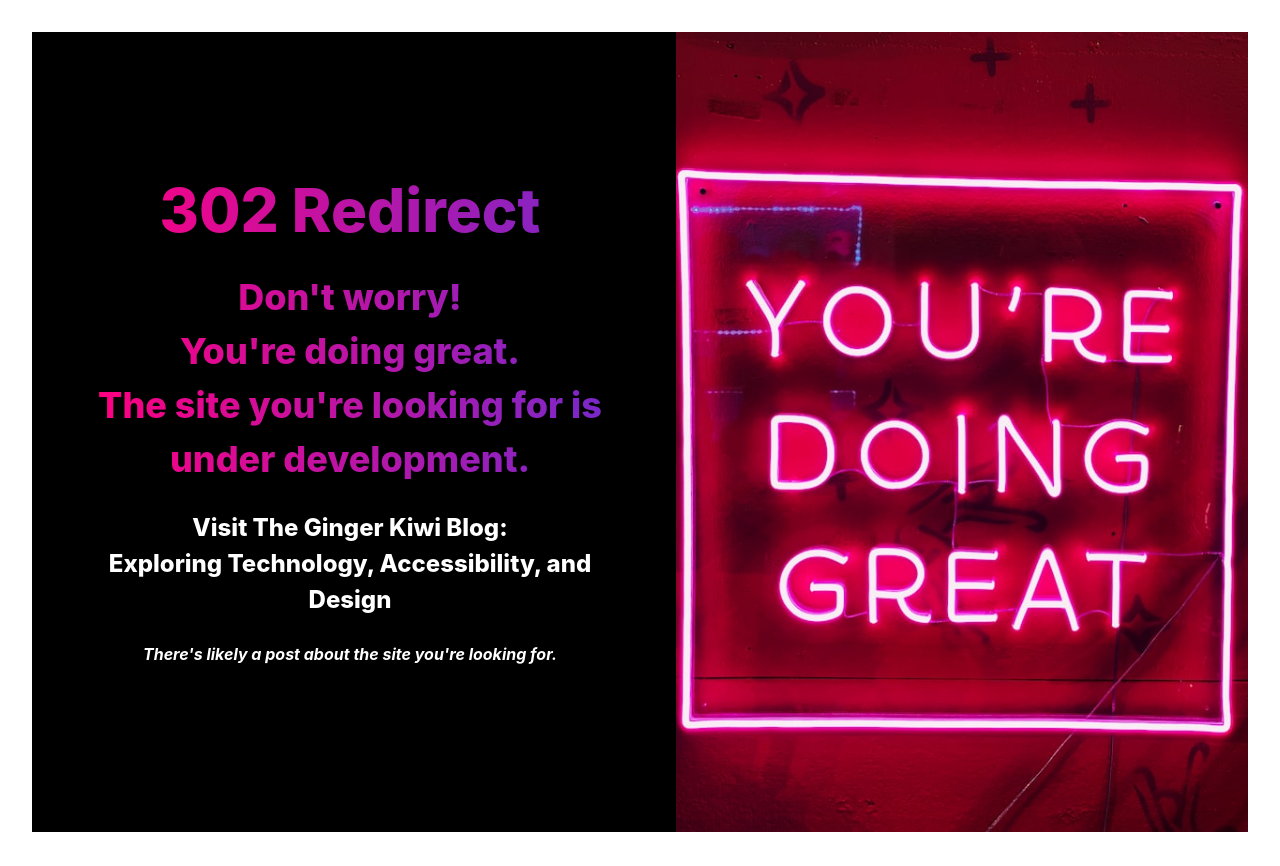
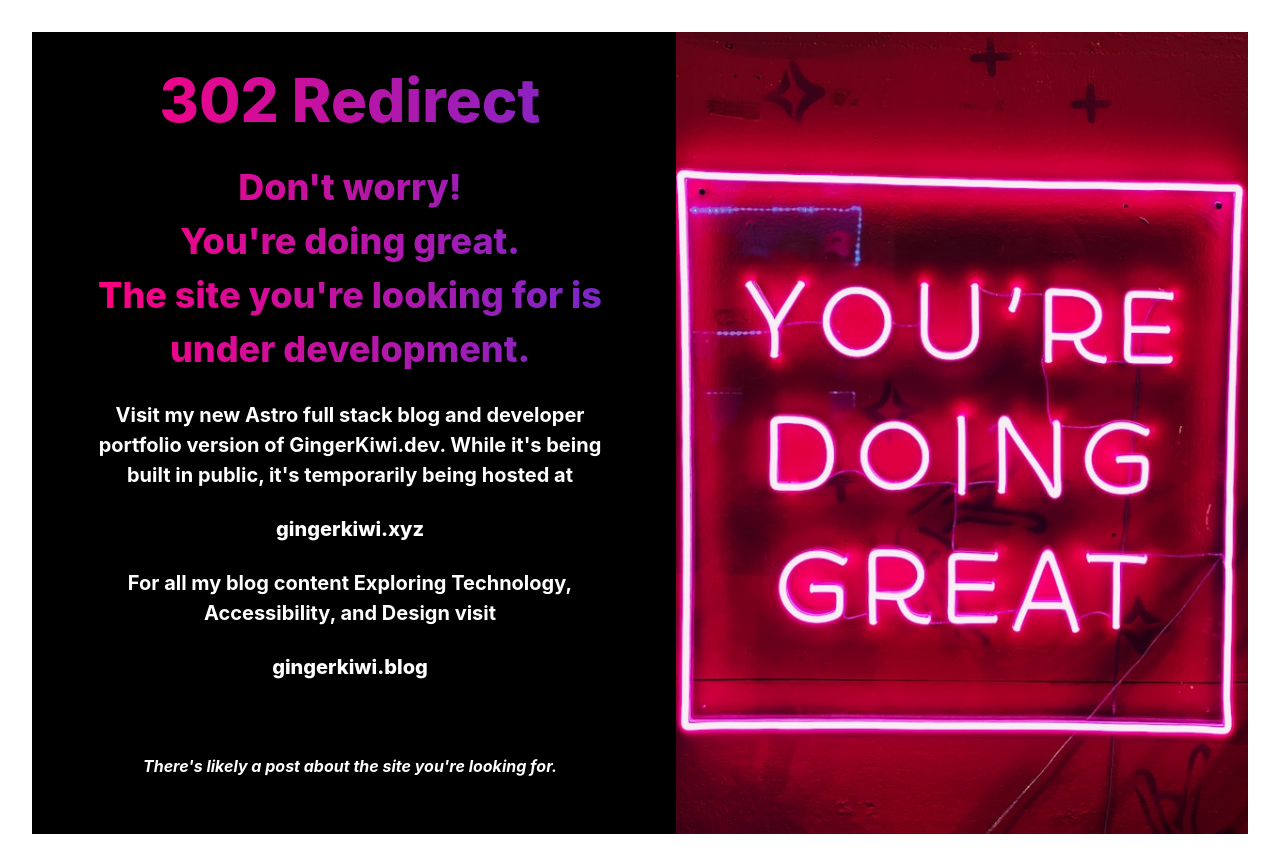
Before and after one commit to GingerKiwi/302-gingerkiwi-redirect-vercel, a React (Vite) app: page / in a window 1280 px wide. Built offline with nearby package versions, Linux system fonts and the light colour scheme.

Commit message:
update hero text to include gingerkiwi.xyz new astro site

```diff
--- a/src/Components/Hero.jsx
+++ b/src/Components/Hero.jsx
@@ -36,18 +36,40 @@ export default function Hero() {
 >
   Don't worry! <br></br>You're doing great. <br></br>The site you're looking for is under development.
 </Text>
+<Text
+color='white'
+fontSize='xl'
+fontWeight='bold'
+// fontStyle={'italic'}
+>
+Visit my new Astro full stack blog and developer portfolio version of GingerKiwi.dev. While it's being built in public, it's temporarily being hosted at </Text>
+<Link href='https://gingerkiwi.xyz'
+    color='white'
+    fontSize='xl'
+    fontWeight='extrabold'>
+   gingerkiwi.xyz  <br></br>
+</Link>
+
+<Text
+color='white'
+fontSize='xl'
+fontWeight='bold'
+// fontStyle={'italic'}
+>
+For all my blog content Exploring Technology, Accessibility, and Design visit </Text>
 <Link href='https://gingerkiwi.blog'
     color='white'
-    fontSize='2xl'
+    fontSize='xl'
     fontWeight='extrabold'>
-  Visit The Ginger Kiwi Blog: <br></br>Exploring Technology, Accessibility, and Design
-</Link>
+   gingerkiwi.blog  <br></br>
+</Link><br></br>
 <Text
 color='white'
 fontSize='1xl'
 fontWeight='bold'
 fontStyle={'italic'}
->There's likely a post about the site you're looking for.</Text>
+>
+There's likely a post about the site you're looking for.</Text>
           <Stack direction={{ base: 'column', md: 'row' }} spacing={4}>
 
           </Stack>
```
